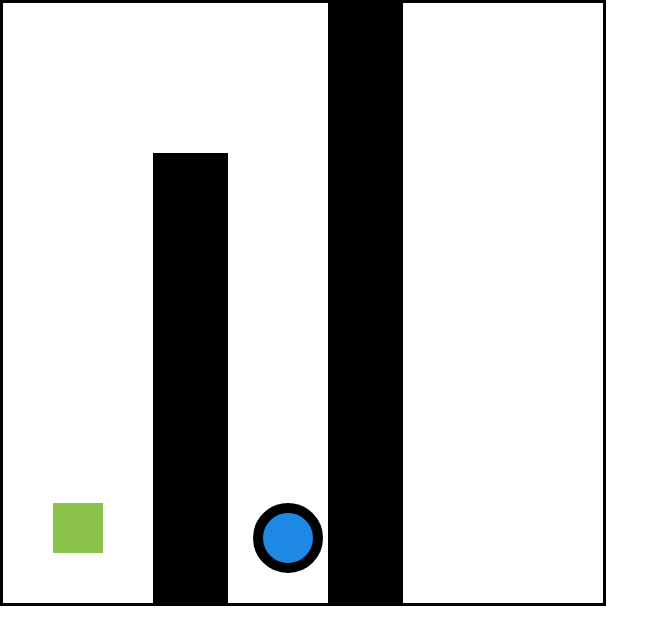
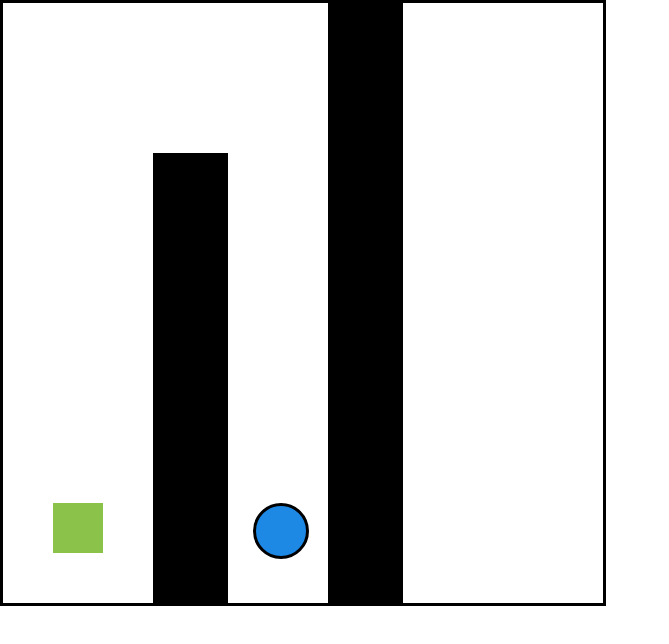
Before and after one commit to 2kinc/critters-js, a plain HTML site: page index.html in a window 1280 px wide. Shown: the whole page, without its empty margins (0-669 px from the left). Drawn offline with Linux system fonts and the light colour scheme.

Commit message:
Update index.html

```diff
--- a/index.html
+++ b/index.html
@@ -14,7 +14,7 @@
       player.el.innerHTML="";
       player.el.style.borderRadius="50%";
       player.el.style.background="#1e88e5";
-      player.el.style.border="10px solid black"
+      player.el.style.border="3px solid black"
       levels = [()=>{
         new world.rect(150,150,75,450);
         new world.rect(325,0,75,600);
```
